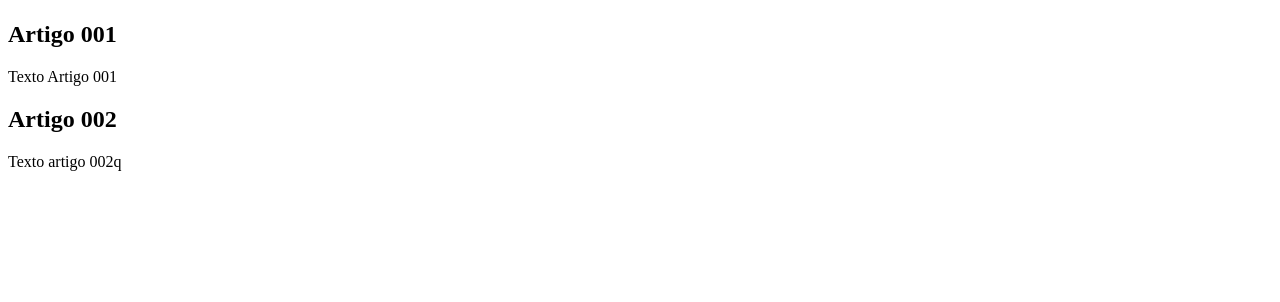
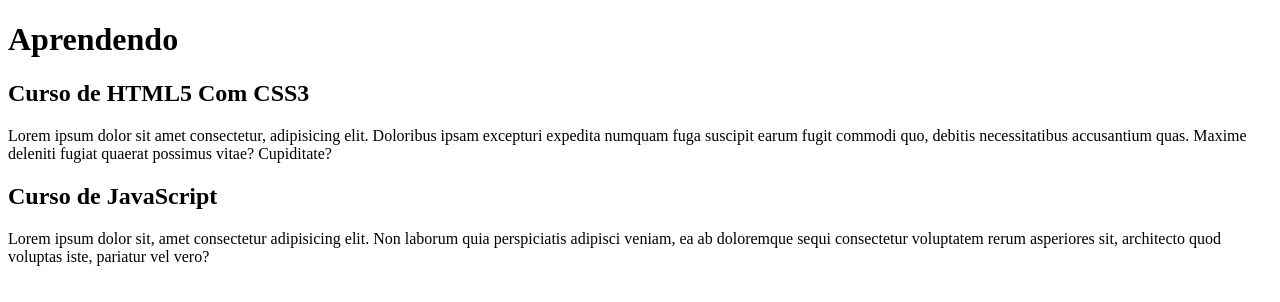
Before and after one commit to GabrielMendoncaRufin/projeto-site, a plain HTML site: page index.html in a window 1280 px wide. Drawn offline with Linux system fonts and the light colour scheme.

Commit message:
comece a escrever um conteúdo

```diff
--- a/index.html
+++ b/index.html
@@ -8,18 +8,16 @@
 <body>
     <main>
         <header>
-            <h1>
-
-            </h1>
+            <h1>Aprendendo</h1>
         </header>
         <article>
-            <h2>Artigo 001</h2>
-            <p>Texto Artigo 001</p>
+            <h2>Curso de HTML5 Com CSS3</h2>
+            <p>Lorem ipsum dolor sit amet consectetur, adipisicing elit. Doloribus ipsam excepturi expedita numquam fuga suscipit earum fugit commodi quo, debitis necessitatibus accusantium quas. Maxime deleniti fugiat quaerat possimus vitae? Cupiditate?</p>
 
         </article>
         <article>
-            <h2>Artigo 002</h2>
-            <p>Texto artigo 002q</p>
+            <h2>Curso de JavaScript</h2>
+            <p>Lorem ipsum dolor sit, amet consectetur adipisicing elit. Non laborum quia perspiciatis adipisci veniam, ea ab doloremque sequi consectetur voluptatem rerum asperiores sit, architecto quod voluptas iste, pariatur vel vero?</p>
         </article>
     </main>
 </body>
```
